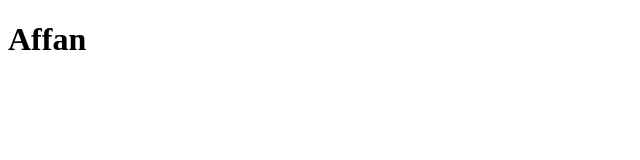
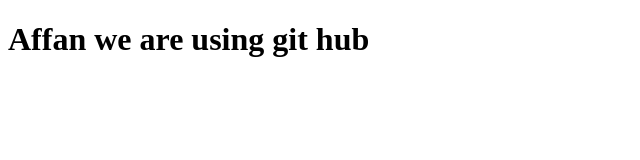
Before and after one commit to iaffn/VCSCF, a plain HTML site: page Index.html in a window 1280 px wide. Shown: the whole page, without its empty margins (0-640 px from the left). Drawn offline with Linux system fonts and the light colour scheme.

Commit message:
second commit

```diff
--- a/Index.html
+++ b/Index.html
@@ -6,6 +6,6 @@
     <title>Document</title>
 </head>
 <body>
-    <h1>Affan</h1>
+    <h1>Affan  we are using git hub </h1>
 </body>
 </html>
```
